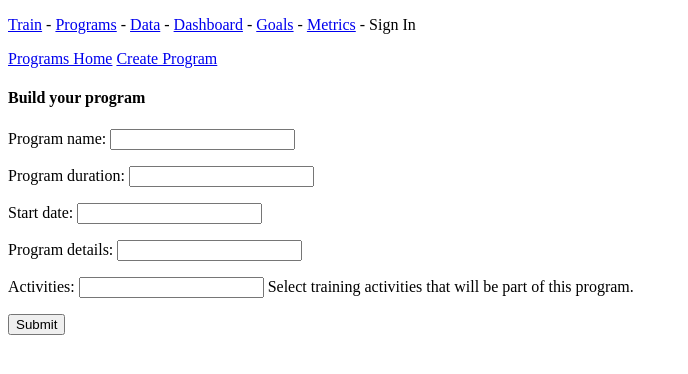
After one commit to theethanhawk/Personal-Training-App, a Django app: page /programs/create_program/ in a window 1280 px wide. The commit adds this page. Shown: the top 374 px of the page, without its empty margins (0-688 px from the left). Run offline with Django 5.2, Linux system fonts and the light colour scheme; the visitor is signed in with stand-in values (Sample User, id 1).

Commit message:
program form functioning

```diff
--- a/personal_trainer/settings.py
+++ b/personal_trainer/settings.py
@@ -38,6 +38,7 @@ INSTALLED_APPS = [
     'pt_data_app',
     'pt_programs_app',
     'workout_hub_app',
+    'crispy_forms',
 
     # Default apps
     'django.contrib.admin',
@@ -125,6 +126,7 @@ USE_TZ = True
 # https://docs.djangoproject.com/en/5.0/howto/static-files/
 
 STATIC_URL = 'static/'
+CRISPY_TEMPLATE_PACK = 'bootstrap4'
 
 # Default primary key field type
 # https://docs.djangoproject.com/en/5.0/ref/settings/#default-auto-field
--- a/pt_programs_app/admin.py
+++ b/pt_programs_app/admin.py
@@ -3,11 +3,11 @@ from django.contrib import admin
 # Register your models here.
 
 from .models import (
-    ActivityType, TrainingWeek, TrainingProgram, TrainingDay, TrainingEvent
+    ActivityType, TrainingWeek, TrainingProgram, TrainingEvent, # TrainingDay,
 )
 
 admin.site.register(ActivityType)
 admin.site.register(TrainingWeek)
 admin.site.register(TrainingProgram)
-admin.site.register(TrainingDay)
+# admin.site.register(TrainingDay)
 admin.site.register(TrainingEvent)
--- a/pt_programs_app/forms.py
+++ b/pt_programs_app/forms.py
@@ -2,6 +2,54 @@
 
 from django import forms
 
+# from crispy_forms.helper import FormHelper
+# from crispy_forms.layout import Layout, Submit, Row, Column
+
 from .models import (
-    ActivityType, TrainingWeek, TrainingProgram
+    ActivityType, TrainingWeek, TrainingProgram, TrainingEvent  #TrainingDay
 )
+
+class TrainingProgramForm(forms.ModelForm):
+    activities = forms.CharField(
+        max_length=50,
+        required=False,
+        help_text="Select training activities that will be part of this program."
+    )
+
+    class Meta:
+        model = TrainingProgram
+        fields = ['program_name', 'program_duration', 'start_date', 'program_details']
+        widgets = {
+            'program_name': forms.TextInput(attrs={'id': 'id_program_name'}),
+            'program_duration': forms.NumberInput(attrs={'id': 'id_program_duration'}),
+            'start_date': forms.DateInput(attrs={'id': 'id_start_date'}),
+            'program_details': forms.TextInput(attrs={'id': 'id_program_details'})
+        }
+
+
+class TrainingWeekForm(forms.ModelForm):
+    class Meta:
+        model = TrainingWeek
+        fields = ['week_title', 'week_description']
+
+
+class TrainingEventForm(forms.ModelForm):
+    event_activity = forms.CharField(
+        max_length=50,
+        required=False,
+        help_text="Select training activities that will be part of this training block."
+    )
+
+    class Meta:
+        model = TrainingEvent
+        fields = ['day_of_week', 'event_block']
+        widgets = {
+            'day_of_week': forms.NumberInput(attrs={'id': 'id_day_of_week'}),
+            'event_block': forms.Select(attrs={'id': 'id_event_block'})
+        }
+
+
+# class TrainingDayForm(forms.ModelForm):
+#     class Meta:
+#         model = TrainingDay
+#         fields = ['day_of_week']
--- a/pt_programs_app/models.py
+++ b/pt_programs_app/models.py
@@ -14,67 +14,11 @@ from workout_hub_app.models import Workout
 #  practically functions as a tag for the type of activity focused on in a given workout
 class ActivityType(models.Model):
     """Type name for different training activities"""
-    activity = models.CharField(max_length=50, unique=True)
+    title = models.CharField(max_length=50, unique=True)
 
     def __str__(self):
         """Returns string representation of tag"""
-        return self.activity
-
-
-class TrainingEvent(models.Model):
-    """Representation details of one event in a days training"""
-    event_activity = models.ManyToManyField(ActivityType, blank=True)
-    MORNING = 'morning'
-    EVENING = 'evening'
-    TRAINING_BLOCK_CHOICES = [
-        (MORNING, 'Morning training'),
-        (EVENING, 'Evening training'),
-    ]
-    event_block = models.CharField(max_length=7, choices=TRAINING_BLOCK_CHOICES)
-    # Somehow needs to connect to the the workout to store workout information.
-
-    def __str__(self):
-        """Returns which event block is being specified"""
-        return self.event_block
-
-
-class TrainingWeek(models.Model):
-    """Representation of a full week of training"""
-    week_title = models.CharField(max_length=100)
-    week_description = models.CharField(max_length=200)
-    week_start_date = models.DateField()
-    # Call this field days_in_week = 7
-    #  "days_in_week" field here that holds the data for 7 days
-
-    def __str__(self):
-        """Returns the title of the weeks training"""
-        return self.week_title
-
-
-class TrainingDay(models.Model):
-    """Holds TrainingEvent's withi a TrainingDay in a given TrainingWeek"""
-    DAY_CHOICES = [
-        (0, 'Monday'),
-        (1, 'Tuesday'),
-        (2, 'Wednesday'),
-        (3, 'Thursday'),
-        (4, 'Friday'),
-        (5, 'Saturday'),
-        (6, 'Sunday'),
-    ]
-
-    session = models.ManyToManyField(TrainingEvent, blank=True)
-    training_date = models.DateField()
-    training_week = models.ForeignKey(TrainingWeek, on_delete=models.CASCADE)
-    day_of_week = models.IntegerField(choices=DAY_CHOICES, default=0)
-    session_workout = models.ForeignKey(
-        Workout, related_name='training_days', on_delete=models.CASCADE,
-        null=True, blank=True,
-        )
-
-    def __str__(self):
-        """Returns a string representation of the date"""
-        return f"{self.get_day_of_week_display()} - {self.training_date}"
+        return self.title
 
 
 class TrainingProgram(models.Model):
@@ -82,15 +26,13 @@ class TrainingProgram(models.Model):
     program_name = models.CharField(max_length=100)
     owner = models.ForeignKey(User, on_delete=models.CASCADE)
 
-    # Duration details and weekly layout.
     program_duration = models.PositiveIntegerField() # Duration in weeks
     start_date = models.DateField()
     end_date = models.DateField(null=True, blank=True)
-    weekly_layout = models.ManyToManyField(TrainingWeek, blank=True)
 
-    # Extra program specific details.
     program_details = models.TextField(blank=True)
     program_notes = models.TextField(blank=True)
+    activity = models.ManyToManyField(ActivityType, blank=True)
 
     def clean(self):
         # Ensure program_duration is valid.
@@ -110,3 +52,62 @@ class TrainingProgram(models.Model):
     def __str__(self):
         """Returns the program name"""
         return self.program_name
+
+
+class TrainingWeek(models.Model):
+    """Representation of a full week of training"""
+    program = models.ForeignKey(TrainingProgram, on_delete=models.CASCADE, related_name='training_weeks', null=True)
+    week_title = models.CharField(max_length=100)
+    week_description = models.CharField(max_length=200)
+    week_start_date = models.DateField() #Determined in the views
+
+    def __str__(self):
+        """Returns the title of the weeks training"""
+        return self.week_title
+
+
+class TrainingEvent(models.Model):
+    """Representation details of one event in a days training"""
+    event_activity = models.ManyToManyField(ActivityType, blank=True)
+    DAY_CHOICES = [
+        (0, 'Monday'),
+        (1, 'Tuesday'),
+        (2, 'Wednesday'),
+        (3, 'Thursday'),
+        (4, 'Friday'),
+        (5, 'Saturday'),
+        (6, 'Sunday'),
+    ]
+    day_of_week = models.IntegerField(choices=DAY_CHOICES, default=0)
+    MORNING = 'morning'
+    EVENING = 'evening'
+    TRAINING_BLOCK_CHOICES = [
+        (MORNING, 'Morning training'),
+        (EVENING, 'Evening training'),
+    ]
+    event_block = models.CharField(max_length=7, choices=TRAINING_BLOCK_CHOICES)
+    session_workout = models.ForeignKey(
+        Workout, related_name='training_days', on_delete=models.CASCADE,
+        null=True, blank=True,
+        )
+
+
+    def __str__(self):
+        """Returns which event block is being specified"""
+        return self.event_block
+
+
+# class TrainingDay(models.Model):
+#     """Holds TrainingEvent's withi a TrainingDay in a given TrainingWeek"""
+#     session = models.ManyToManyField(TrainingEvent, blank=True)
+#     training_date = models.DateField()
+
+#     training_week = models.ForeignKey(TrainingWeek, on_delete=models.CASCADE)
+#     session_workout = models.ForeignKey(
+#         Workout, related_name='training_days', on_delete=models.CASCADE,
+#         null=True, blank=True,
+#         )
+
+#     def __str__(self):
+#         """Returns a string representation of the date"""
+#         return f"{self.get_day_of_week_display()} - {self.training_date}"
--- /dev/null
+++ b/pt_programs_app/templates/pt_programs_app/create_program.html
@@ -0,0 +1,23 @@
+{% extends "pt_programs_app/pt_programs_base.html" %}
+
+{% block content %}
+
+<p>
+    <a href="{% url 'pt_programs_app:programs' %}">Programs Home</a>
+    <a href="{% url 'pt_programs_app:create_program' %}">Create Program</a>
+</p>
+
+<div class="create_program_container">
+    <div class="create_program_form">
+        <h4>Build your program</h4>
+        <form action="{% url 'pt_programs_app:create_program' %}" method="post">
+            {% csrf_token %}
+            {{ form.as_p }}
+            <button name="submit">Submit</button>
+        </form>
+    </div>
+</div>
+
+
+
+{% endblock content %}
--- a/pt_programs_app/templates/pt_programs_app/pt_programs.html
+++ b/pt_programs_app/templates/pt_programs_app/pt_programs.html
@@ -1,8 +1,10 @@
 {% extends "pt_programs_app/pt_programs_base.html" %}
 
 {% block content %}
-
-<p>Programs</p>
+<p>
+    <a href="{% url 'pt_programs_app:programs' %}">Programs Home</a>
+    <a href="{% url 'pt_programs_app:create_program' %}">Create Program</a>
+</p>
 
 <p>
     Work with programs here
--- a/pt_programs_app/templates/pt_programs_app/pt_programs_base.html
+++ b/pt_programs_app/templates/pt_programs_app/pt_programs_base.html
@@ -1,5 +1,11 @@
-<h1>Dashboard</h1>
-
+<!DOCTYPE html>
+<html lang="en">
+<head>
+    <meta charset="UTF-8">
+    <title>{% block title %}Programs{% endblock title %}</title>
+</head>
+<body>
+    <header>
         <p>
             <a href="{% url 'workout_hub_app:workouts' %}">Train</a> -
             <a href="{% url 'pt_programs_app:programs' %}">Programs</a> -
@@ -9,5 +15,9 @@
             <a href="{% url 'health_metrics_app:metrics' %}">Metrics</a> -
             <a>Sign In</a>
         </p>
+    </header>
+    {% block content %}
 
-{% block content %}{% endblock content %}
+    {% endblock content %}
+</body>
+</html>
--- a/pt_programs_app/urls.py
+++ b/pt_programs_app/urls.py
@@ -6,5 +6,6 @@ from . import views
 app_name = 'pt_programs_app'
 urlpatterns = [
     # Metrics dashboard
-    path('', views.programsHome, name='programs')
+    path('', views.programsHome, name='programs'),
+    path('create_program/', views.createProgram, name='create_program'),
 ]
--- a/pt_programs_app/views.py
+++ b/pt_programs_app/views.py
@@ -1,6 +1,39 @@
-from django.shortcuts import render
+from django.shortcuts import render, redirect
+from django.http import JsonResponse
+from django.contrib.auth.decorators import login_required
+
+from .forms import TrainingProgramForm
+
+from .models import TrainingProgram, ActivityType
 
 # Create your views here.
 
 def programsHome(request):
     return render(request, 'pt_programs_app/pt_programs.html')
+
+
+@login_required
+def createProgram(request):
+    """Renders the program form"""
+    if request.method != 'POST':
+        form = TrainingProgramForm()
+    else:
+        form = TrainingProgramForm(data=request.POST)
+        if form.is_valid():
+            program = form.save(commit=False)
+            program.owner = request.user
+            program.save()
+
+            activities = form.cleaned_data.get('activities')
+            if activities:
+                activities = [title.strip() for title in activities.split(',')]
+                for a in activities:
+                    activity_type, created = ActivityType.objects.get_or_create(title=a)
+                    program.activity.add(activity_type)
+
+            return redirect('pt_programs_app:programs')
+
+    context = {
+        'form': form,
+    }
+    return render(request, 'pt_programs_app/create_program.html', context)
```
Also changed, not shown: pt_programs_app/migrations/0003_remove_trainingprogram_weekly_layout_and_more.py (added), pt_programs_app/migrations/0004_rename_activity_activitytype_title_and_more.py (added). Lines whose indentation alone changed are shown as unchanged.
